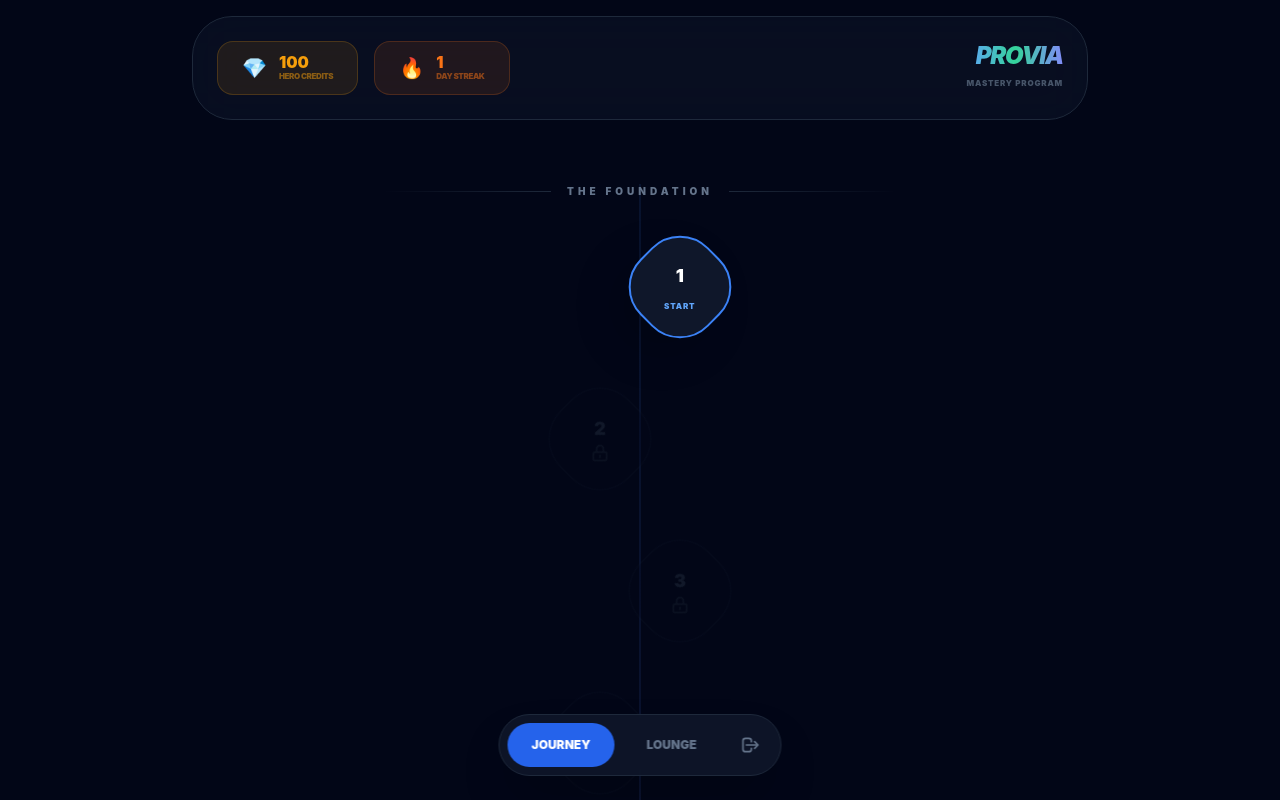
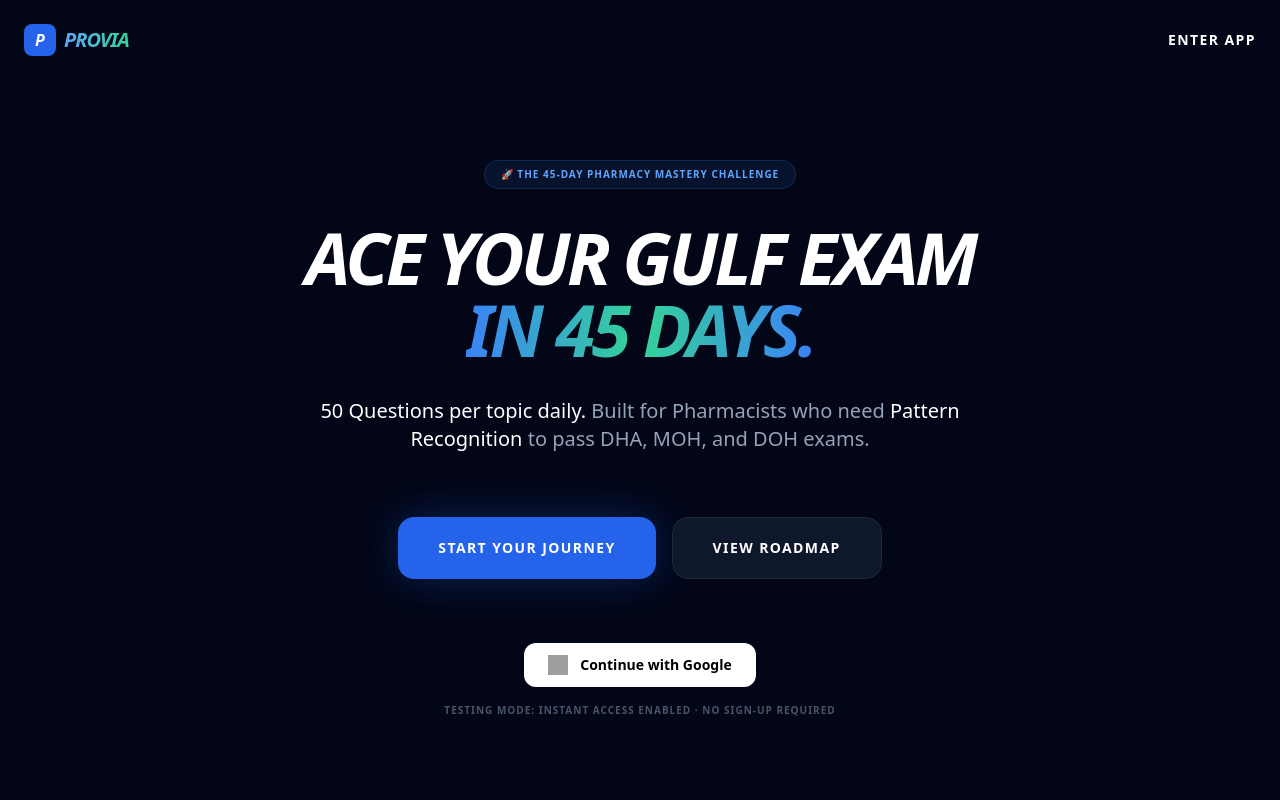
Before and after one commit to afsalali1238/previa, a React (Vite) app in the folder frontend/: page / in a window 1280 px wide. Before the commit this address led to /dashboard. Shown: the top 800 px of the page. Built offline with nearby package versions, Linux system fonts and the light colour scheme; grey boxes are pictures that could not be loaded.

Commit message:
Bypass auth for testing: Instant Google access

```diff
--- a/frontend/src/features/auth/store/authStore.ts
+++ b/frontend/src/features/auth/store/authStore.ts
@@ -1,36 +1,20 @@
 import { create } from 'zustand';
-import type { AuthState } from '../types/user.types';
 
-// Simulation of Firebase Auth for the Local-First Pivot
-export const useAuthStore = create<AuthState>((set) => ({
+// Bypass Auth for testing: Automatically "logs in" as a guest
+export const useAuthStore = create<any>((set) => ({
     user: {
-        uid: 'local-hero-123',
-        displayName: 'Afsal Ali',
-        email: 'hero@provia.app',
-        emailVerified: true,
-        isAnonymous: false,
-        metadata: {},
-        providerData: [],
-        phoneNumber: null,
-        photoURL: null,
-        tenantId: null,
-        delete: async () => {},
-        getIdToken: async () => '',
-        getIdTokenResult: async () => ({}) as any,
-        reload: async () => {},
-        toJSON: () => ({}),
-    } as any,
-    profile: null,
-    loading: false,
-    error: null,
-    isAuthenticated: true,
+        uid: 'guest-tester-' + Math.random().toString(36).substr(2, 9),
+        displayName: 'Guest Tester',
+        email: 'tester@provia.app',
+    },
+    isAuthenticated: false,
 
-    setUser: (user) => set({ user, isAuthenticated: !!user }),
-    setProfile: (profile) => set({ profile }),
-    setLoading: (loading) => set({ loading }),
-    setError: (error) => set({ error }),
+    // Google Sign In now acts as an immediate bypass
+    login: async () => {
+        set({ isAuthenticated: true });
+    },
 
     logout: async () => {
-        set({ user: null, profile: null, isAuthenticated: false, error: null });
+        set({ isAuthenticated: false });
     },
 }));
--- a/frontend/src/pages/LandingPage.tsx
+++ b/frontend/src/pages/LandingPage.tsx
@@ -1,6 +1,9 @@
 import React from 'react';
+import { useAuthStore } from '../features/auth/store/authStore';
 
 export const LandingPage: React.FC = () => {
+  const { login } = useAuthStore();
+
   return (
     <div className="min-h-screen bg-[#020617] text-white font-sans selection:bg-blue-500/30">
       {/* Navbar */}
@@ -9,7 +12,12 @@ export const LandingPage: React.FC = () => {
           <div className="w-8 h-8 bg-blue-600 rounded-lg flex items-center justify-center font-black italic">P</div>
           <span className="text-xl font-black tracking-tighter italic bg-gradient-to-r from-blue-400 to-emerald-400 bg-clip-text text-transparent">PROVIA</span>
         </div>
-        <a href="/login" className="text-sm font-bold hover:text-blue-400 transition-colors">LOGIN</a>
+        <button
+          onClick={() => login()}
+          className="text-sm font-bold hover:text-blue-400 transition-colors uppercase tracking-widest"
+        >
+          Enter App
+        </button>
       </nav>
 
       {/* Hero Section */}
@@ -26,7 +34,10 @@ export const LandingPage: React.FC = () => {
         </p>
 
         <div className="flex flex-col md:flex-row gap-4 justify-center pt-8">
-          <button className="px-10 py-5 bg-blue-600 hover:bg-blue-500 rounded-2xl font-black text-sm tracking-widest transition-all shadow-[0_0_40px_rgba(37,99,235,0.3)] hover:scale-105 active:scale-95">
+          <button
+            onClick={() => login()}
+            className="px-10 py-5 bg-blue-600 hover:bg-blue-500 rounded-2xl font-black text-sm tracking-widest transition-all shadow-[0_0_40px_rgba(37,99,235,0.3)] hover:scale-105 active:scale-95"
+          >
             START YOUR JOURNEY
           </button>
           <button className="px-10 py-5 bg-slate-900 border border-slate-800 hover:border-slate-700 rounded-2xl font-black text-sm tracking-widest transition-all">
@@ -34,9 +45,18 @@ export const LandingPage: React.FC = () => {
           </button>
         </div>
 
-        <p className="text-[10px] font-bold text-slate-600 uppercase tracking-widest">
-          Currently Open & Free · No credit card required · DHA / MOH / DOH / SLE
-        </p>
+        <div className="flex flex-col items-center gap-4 pt-8">
+            <button
+                onClick={() => login()}
+                className="flex items-center gap-3 px-6 py-3 bg-white text-black rounded-xl font-bold text-sm hover:bg-slate-200 transition-all"
+            >
+                <img src="https://www.gstatic.com/firebasejs/ui/2.0.0/images/auth/google.svg" alt="Google" className="w-5 h-5" />
+                Continue with Google
+            </button>
+            <p className="text-[10px] font-bold text-slate-600 uppercase tracking-widest">
+                Testing Mode: Instant Access Enabled · No Sign-up Required
+            </p>
+        </div>
       </header>
 
       {/* Features Grid */}
```
